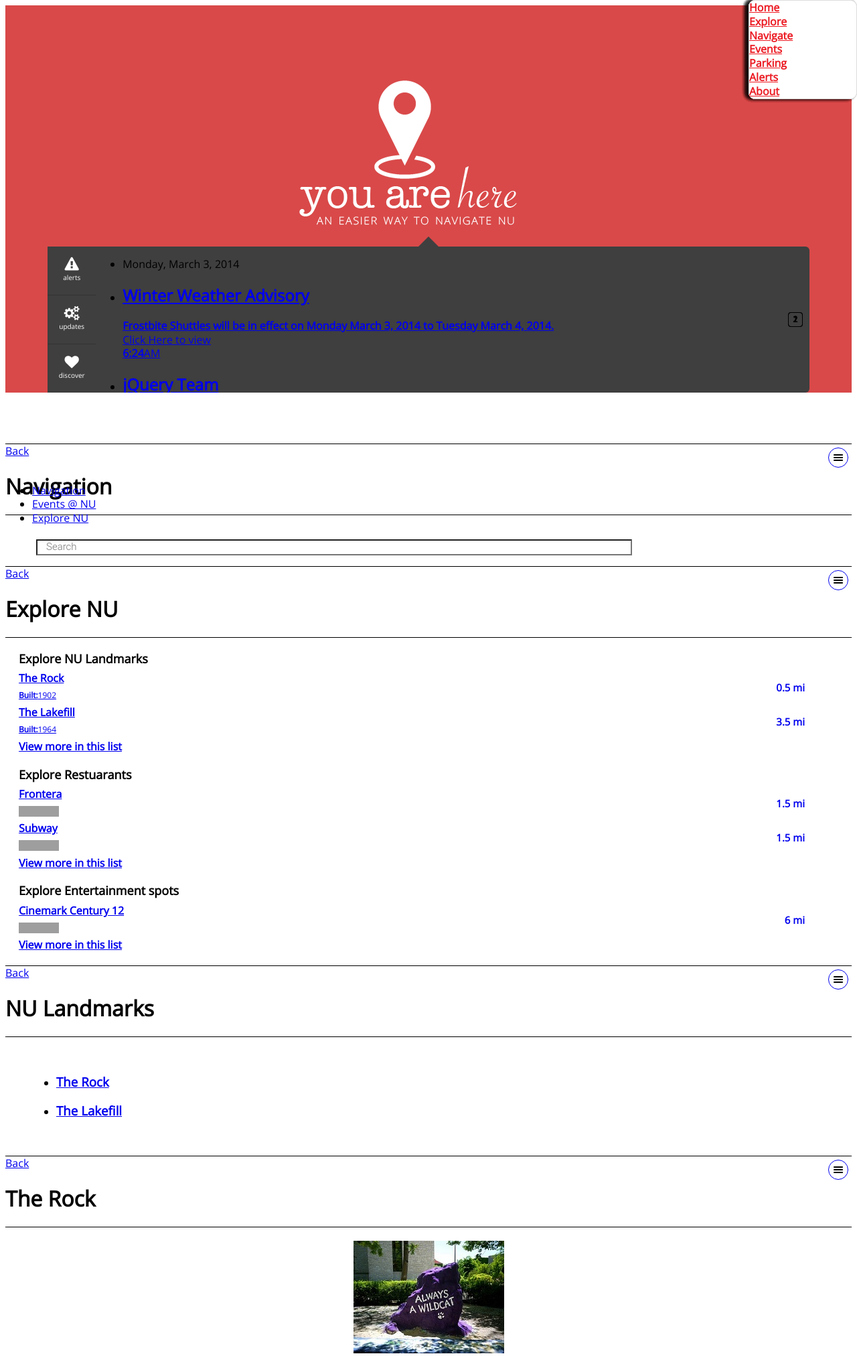
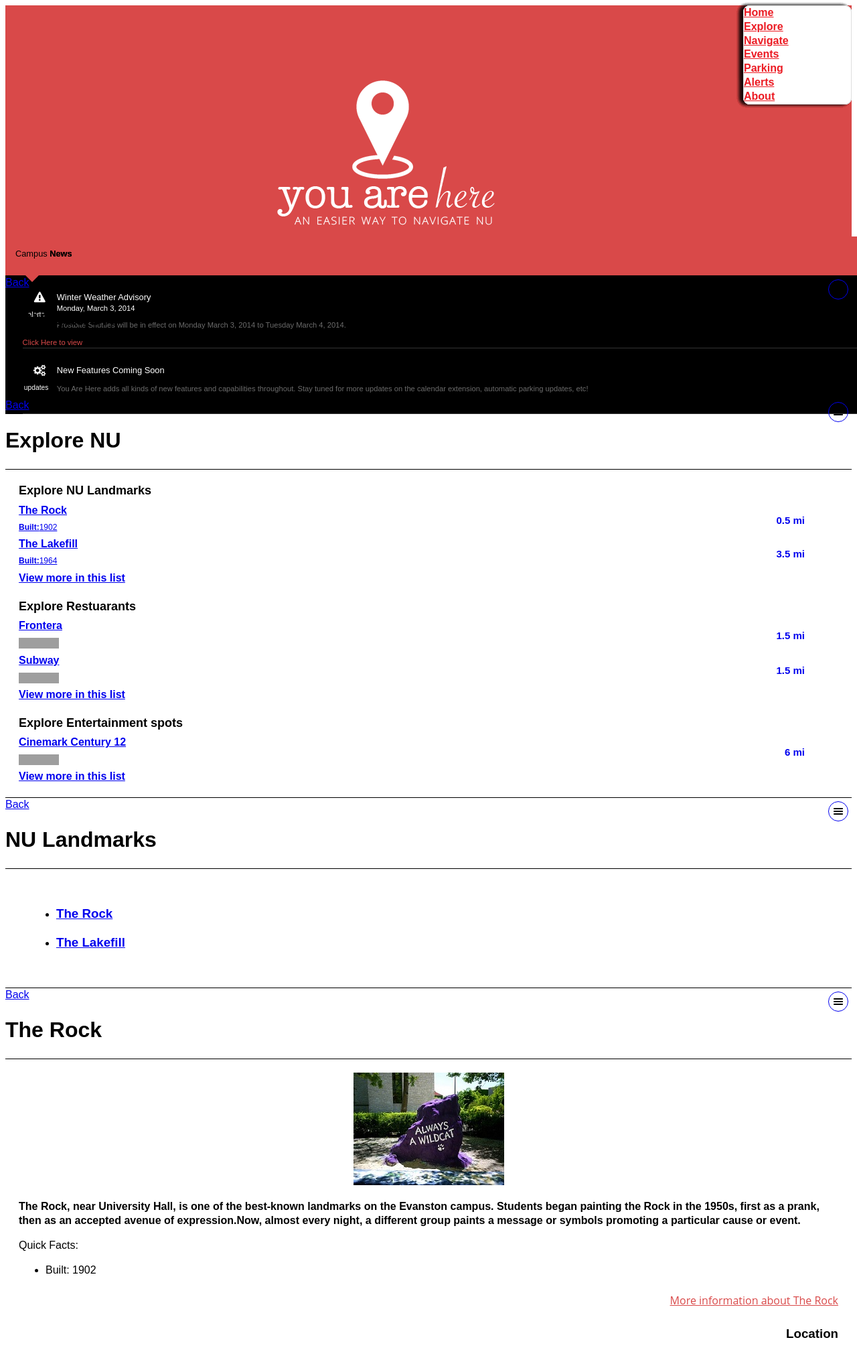
Before and after one commit to YouAreHere/youarehere.github.io, a PHP site: page / in a window 1280 px wide. Shown: the top 2024 px of the page at 67% size. Run offline with PHP 8.4, Linux system fonts and the light colour scheme; some libraries are stand-ins or nearby versions; grey boxes are pictures that could not be loaded.

Commit message:
design updates

```diff
--- a/CSS/style.css
+++ b/CSS/style.css
@@ -1,20 +1,32 @@
 @charset "UTF-8";
 /* CSS Document */
-
-
-* {
-	font-family: 'Open Sans', sans-serif;
-}
 
 article, aside, details, figcaption, figure, footer, header, hgroup, menu, nav, section {
     display: block;
 }
 
-/* ----------- HOME PAGE  ----------- */
+/* ------------------------------ HOME PAGE  ------------------------------ */
+/* ======================================================================== */
 #home {
 	background-color: #d94949;
 	/*alternate*/
 	/*background-color: #084387;*/
+}
+
+#custom-header {
+	color: white;
+	height: 3%;
+}
+
+#custom-panel {
+	color: white;
+	float: right;
+	margin-right: 3%;
+}
+
+#custom-panel a {
+	text-decoration: none;
+	color: white !important;
 }
 
 #custom-main {
@@ -23,101 +35,121 @@ article, aside, details, figcaption, figure, footer, header, hgroup, menu, nav,
 	margin: 0 auto;
 }
 
-#custom-main img{
+img {
 	max-width: 100%;
 	height: auto;
 }
 
-#custom-nav {
+#custom-nav-footer {
 	bottom: 0;
 	z-index: 9999;
 	position: fixed;
 	width: 100%;
 }
 
-#custom-header {
-	color: white;
-	height: 3%;
+#block-container {
+	margin-top: -1em;
+	height: 33%;
+	width: 100%;
 }
 
-#updates-wrapper {
-	position: relative;
-	background: #3F3F3F;
-	/*width: 340px;*/
-    height: 218px;
-    /*max-height: 200px;*/
-    /*max-height: 200px;*/
-    border-radius: 6px;
-    margin-left: 5%;
-    margin-right: 5%;
-    margin-bottom: 6%;
+#block {
+	width:100%;
+	height: 3em;
+	background: #d94949;
+	padding: 5px;
+	position:relative;
+	/*margin-bottom:1em;*/
 }
 
-#updates-wrapper:after {
-	bottom: 100%;
-	left: 50%;
-	border: solid transparent;
-	content: " ";
-	height: 0;
-	width: 0;
+#block:after {
+	z-index: 1;
+	content:'';
+	display: block;
 	position: absolute;
-	pointer-events: none;
-	border-color: rgba(246, 246, 246, 0);
-	border-bottom-color: #3F3F3F;
-	border-width: 15px;
-	margin-left: -15px;
+	top:100%; /*should be set to 100% */
+	left:30px;
+	width:0;
+	height:0;
+	border-color: #d94949 transparent transparent transparent; /*border color should be same as div div background color*/
+	border-style: solid;
+	border-width: 10px;
 }
 
-#updates, #alerts, #discover {
-	max-height: 218px;
-	overflow: scroll;
+.title-block {
+	color: black;
+	text-shadow: none;
+	font-size: 0.8em;
+	margin-left: 10px;
 }
 
-#updates, #discover {
-	display: none;
+#block-updates {
+	width: 100%;
+	height: auto;
+	background: black;
+	position: fixed;
 }
 
-#updates-wrapper p{
-	padding:0;
-	margin:0;
+.boxes {
+	margin-left: 2%;
+	font-weight: normal;
+	text-decoration: none;
+	text-shadow: none;
 }
 
-#bars {
-	float: left;
+.news-boxes {
+	width: 100%;
+	height: auto;
+	min-height: 4.5em;
+	margin-top: 2%;
+	border-bottom: 1px solid #333;
 }
 
-#other-bar p, #updates-bar p, #alerts-bar p {
-	font-size: 10px;
+.icon-inner a, .icon-inner p{
+	color: white !important;
+	font-size: 0.8em;
 	font-weight: normal;
 	text-decoration: none;
 	text-transform: lowercase;
 	text-shadow: none;
-	padding-top: 3px;
+	float: left;
+	height:4em;
+	width: 4em;
+	text-align: center;
+	/*border-bottom: 1px solid #333;*/
 }
 
-.bars-inner {
-	padding-top: 1em;
+.content-title {
+	color: white;
+	font-size: 0.8em;
+	margin: 0;
+	padding: 0;
 }
 
-.bars-inner a {
-	text-decoration: none;
-	color: white !important;
+.sub-title {
+	color: white;
+	font-size: 0.7em;
+	margin: 0;
+	padding: 0;
 }
 
-#alerts-bar {
-	height:4.5em;
-	width: 4.5em;
-	background-color: #3F3F3F;
-	color: white;
-	text-align: center;
-	border-bottom: 1px solid #333;
+.content-text {
+	color: #6b6b6b;
+	font-size: 0.7em;
 }
 
-#alerts-bar:hover {
+.content-link {
+	color: #d94949 !important;
+	font-size: 0.7em;
+	margin: 0;
+	padding: 0;
+}
+
+/*#alerts:hover {
 	border-right: 4px solid #3fbda5;
 }
 
-#updates-bar{
+#updates {
 	height: 4.5em;
 	width: 4.5em;
 	background-color: #3F3F3F;
@@ -140,37 +172,142 @@ article, aside, details, figcaption, figure, footer, header, hgroup, menu, nav,
 
 #other-bar:hover {
 	border-right: 4px solid #3fbda5;
+}*/
+
+/* General styles for all menus */
+.cbp-spmenu {
+    background: #333333;
+    position: fixed;
+    text-align: center;
+    text-shadow: none;
+}
+
+.cbp-spmenu h3 {
+    color: #afdefa;
+    font-size: 1.9em;
+    padding: 20px;
+    margin: 0;
+    background: #333333;
+}
+
+.cbp-spmenu a {
+    display: block;
+    font-size: 0.7em;
+    text-decoration: none;
+    color: #6b6b6b !important;
+    text-transform: uppercase;
+    letter-spacing: 1.1px;
+    padding-top: 5%;
+    padding-bottom: 5%;
+}
+
+.cbp-spmenu li {
+    display: block;
+    list-style-type: none;
+}
+
+.cbp-spmenu a:hover {
+    border-bottom: 2px solid #ff3d3d;
+    color: white !important;
+}
+
+.cbp-spmenu a:active {
+    background: #afdefa;
+    color: #47a3da;
+}
+
+/* Orientation-dependent styles for the content of the menu */
+
+.cbp-spmenu-vertical {
+    width: 240px;
+    height: 100%;
+    top: 0;
+    z-index: 1000;
+}
+
+.cbp-spmenu-vertical a {
+    /*padding: 1em;*/
 }
 
 
-.uparrowdiv {
-	width:600px;
-	min-height:40px; /*min height of DIV should be set to at least 2x the width of the arrow*/
-	background: black;
-	color:white;
-	padding:5px;
-	position:relative;
-	word-wrap:break-word;
-	-moz-border-radius:5px; /*add some nice CSS3 round corners*/
-	-webkit-border-radius:5px;
-	border-radius:5px;
-	margin-bottom:2em;
+/* Vertical menu that slides from the left or right */
+
+.cbp-spmenu-right {
+    right: -240px;
 }
 
-.rightarrowdiv:after{ /*arrow added to rightarrowdiv DIV*/
-content:'';
-display:block;
-position:absolute;
-top:10px;
-left:100%; /*should be set to 100% */
-width:0;
-height:0;
-border-color: transparent transparent transparent black; /*border color should be same as div div background color*/
-border-style: solid;
-border-width: 10px;
+.cbp-spmenu-right.cbp-spmenu-open {
+    right: 0px;
 }
 
-/* ----------- OTHER PAGES  ----------- */
+
+/* Push classes applied to the body */
+
+.cbp-spmenu-push {
+    overflow-x: hidden;
+    position: relative;
+    left: 0;
+}
+
+.cbp-spmenu-push-toright {
+    left: 240px;
+}
+
+.cbp-spmenu-push-toleft {
+    left: -240px;
+}
+
+/* Transitions */
+
+.cbp-spmenu,
+.cbp-spmenu-push {
+    -webkit-transition: all 0.3s ease;
+    -moz-transition: all 0.3s ease;
+    transition: all 0.3s ease;
+}
+
+/* Example media queries */
+
+@media screen and (max-width: 55.1875em){
+
+    .cbp-spmenu-horizontal {
+        font-size: 75%;
+        height: 110px;
+    }
+
+    .cbp-spmenu-top {
+        top: -110px;
+    }
+
+    .cbp-spmenu-bottom {
+        bottom: -110px;
+    }
+
+}
+
+@media screen and (max-height: 26.375em){
+
+    .cbp-spmenu-vertical {
+        font-size: 90%;
+        width: 190px;
+    }
+
+    .cbp-spmenu-left,
+    .cbp-spmenu-push-toleft {
+        left: -190px;
+    }
+
+    .cbp-spmenu-right {
+        right: -190px;
+    }
+
+    .cbp-spmenu-push-toright {
+        left: 190px;
+    }
+}
+
+/* ------------------------------ OTHER  ------------------------------ */
+/* ======================================================================== */
 
 #logo {
 	width: 25%;
--- a/index.html
+++ b/index.html
@@ -4,57 +4,116 @@
     <meta charset="utf-8">
     <title> You Are Here </title>
     <meta name="viewport" content="width=device-width, initial-scale=1">
+
+    <link href="CSS/font-awesome/css/font-awesome.min.css" rel="stylesheet"/>
+    <link href="CSS/jquery.mobile-1.4.1.css" rel="stylesheet"/>
+    <link href="CSS/themes/jquery.mobile.icons.min.css" rel="stylesheet" />
+    <link href="CSS/themes/pack1.min.css" rel="stylesheet"/>
+    <link href="CSS/mobile.css" rel="stylesheet" media="handheld, only screen and (max-device-width:480px)"/>
     <link href="CSS/style.css" rel="stylesheet" />
-    <!-- <link href="CSS/mobile.css" rel="stylesheet" media="handheld, only screen and (max-device-width:480px)"/> -->
-    <link href="CSS/font-awesome/css/font-awesome.min.css" rel="stylesheet"/>
-    <link href='http://fonts.googleapis.com/css?family=Open+Sans' rel='stylesheet' type='text/css'>
-    <link href="CSS/jquery.mobile-1.4.1.css" rel="stylesheet"/>
-    <link rel="stylesheet" href="CSS/themes/pack1.min.css" />
-    <link rel="stylesheet" href="CSS/themes/jquery.mobile.icons.min.css" />
+
     <script src="http://code.jquery.com/jquery-1.10.2.min.js"></script>
     <script src="http://code.jquery.com/mobile/1.4.1/jquery.mobile-1.4.1.min.js"></script>
     <script src="https://maps.googleapis.com/maps/api/js?v=3.exp&sensor=false&libraries=places"></script>
     <script src="JS/navigate.js"></script>
-    <script src="JS/updates.js"></script>
+    <script src="JS/jPushMenu.js"></script>
   </head>
 
-  <body>
+  <body class="cbp-spmenu-push">
 
   <!-- ===========================================================================================================================
                 Start of first page                    HOME
        =========================================================================================================================== -->
     <div data-role="page" id="home" data-theme="a">
 
-        <!-- HEADER -->
+        <!-- ** HEADER ** -->
         <div id="custom-header">
           <div id="custom-panel">
-            <a href="#sidebar" class="ui-nodisc-icon ui-alt-icon ui-btn-right ui-btn ui-icon-bars ui-btn-icon-notext ui-corner-all" data-role="button" role="button">Menu</a>
+            <a href="#" class="toggle-menu menu-right push-body">
+                <i class="fa fa-bars fa-2x"></i>
+            </a>
           </div>
         </div>
 
-        <!-- MAIN TEXT -->
+        <!-- ** SIDEBAR PANEL ** -->
+        <nav class="cbp-spmenu cbp-spmenu-vertical cbp-spmenu-right" id="cbp-spmenu-s2">
+            <h3><img src="Images/icon.png" /></h3>
+            <li class="active"><a href="#home"><!-- <i class="fa fa-home fa-fw"></i> -->Home</a></li>
+            <li><a href="#explore"><!-- <i class="fa fa-search fa-fw"></i> -->Explore</a></li>
+            <li><a href="#navigation"><!-- <i class="fa fa-map-marker fa-fw"></i> -->Navigate</a></li>
+            <li><a href="#events"><!-- <i class="fa fa-calendar fa-fw"></i> -->Events</a></li>
+            <li><a href="#"><!-- <i class="fa fa-shopping-cart fa-fw"></i> -->Parking</a></li>
+            <li><a href="#"><!-- <i class="fa fa-warning fa-fw"></i> -->Alerts</a></li>
+            <li><a href="#"><!-- <i class="fa fa-info-circle fa-fw"></i> -->About</a></li>
+        </nav>
+
+        <!-- ** MAIN TEXT ** -->
         <div id="custom-main" role="main" class="ui-content">
             <img src="Images/title1.png"/>
         </div>
 
-        <!-- ** SIDEBAR PANEL **  -->
-        <div data-role="panel" id="sidebar" data-position="right" data-display="overlay" class="jqm-navmenu-panel ui-corner-all ui-panel ui-panel-position-right ui-panel-display-overlay ui-body-a ui-panel-animate ui-panel-open" data-theme="a">
-            <div class="ui-panel-inner">
-              <ul data-role="listview" data-inset="true" class="ui-alt-icon ui-nodisc-icon ui-listview">
-                <li data-icon="home"><a href="#home">Home</a></li>
-                <li data-icon="search"><a href="#explore">Explore</a></li>
-                <li data-icon="navigation"><a href="#navigation">Navigate</a></li>
-                <li data-icon="calendar"><a href="#events">Events</a></li>
-                <li data-icon="grid"><a href="#">Parking</a></li>
-                <li data-icon="alert"><a href="#">Alerts</a></li>
-                <li data-icon="info"><a href="#">About</a></li>
-              </ul>
+
+        <div id="block-container">
+            <div id="block">
+                <p class="title-block">Campus <span style="text-shadow: 0 0 0 black;"><b>News</b></span></p>
+            </div>
+
+            <div id="block-updates">
+                <div class="boxes">
+                    <div id="alerts" class="news-boxes">
+                        <div class="icon-inner">
+                            <a href="#">
+                                <i class="fa fa-warning fa-lg"></i>
+                                <p>Alerts</p>
+                            </a>
+                        </div>
+
+                        <div class="content">
+                            <p class="content-title">Winter Weather Advisory</p>
+                            <p class="sub-title">Monday, March 3, 2014</p>
+                            <p class="content-text">Frostbite Shuttles will be in effect on Monday March 3, 2014 to Tuesday March 4, 2014.</p>
+                            <p class="content-link">Click Here to view</p>
                         </div>
                     </div>
 
-        <!-- UPDATES PANEL -->
-        <div id="updates-wrapper">
-            <div id="bars">
+                    <div id="updates" class="news-boxes">
+                        <div class="icon-inner">
+                            <a href="#">
+                                <i class="fa fa-gears fa-lg"></i>
+                                <p>Updates</p>
+                            </a>
+                        </div>
+
+                        <div class="content">
+                            <p class="content-title">New Features Coming Soon</p>
+                            <p class="content-text">You Are Here adds all kinds of new features and capabilities throughout. Stay tuned for more updates on the calendar extension, automatic parking updates, etc!</p>
+                        </div>
+                    </div>
+
+                </div>
+            </div>
+
+
+
+        </div>
+
+        <!-- FOOTER BUTTONS
+        <div id="custom-nav-footer" data-role="navbar" data-iconpos="bottom" data-theme="a">
+          <ul class="ui-alt-icon ui-nodisc-icon">
+            <li><a href="#navigation" data-icon="navigation">Navigation</a></li>
+            <li><a href="#events" data-icon="calendar">Events @ NU</a></li>
+            <li><a href="#explore" data-icon="search">Explore NU</a></li>
+          </ul>
+        </div>-->
+
+        <!--call jPushMenu, required-->
+        <script>
+        jQuery(document).ready(function($) {
+            $('.toggle-menu').jPushMenu();
+        });
+        </script>
+
+        <!-- <div id="bars">
                     <div id="alerts-bar">
                         <div class="bars-inner">
                             <a href="#" onclick="alerts()">
@@ -81,9 +140,9 @@
                             </a>
                         </div>
                     </div>
-            </div>
+                </div> -->
 
-            <div id="alerts">
+        <!-- <div id="alerts">
                 <ul data-role="listview" data-inset="true" data-theme="a">
                     <li data-role="list-divider">Monday, March 3, 2014 <span class="ui-li-count">2</span></li>
                     <li><a href="#home">
@@ -138,17 +197,7 @@
                         <p>Phoenix</p></a>
                         </li>
                     </ul>
-            </div>
-        </div>
-
-        <!-- FOOTER BUTTONS -->
-        <div id="custom-nav" data-role="navbar" data-iconpos="bottom" data-theme="b">
-          <ul class="ui-alt-icon ui-nodisc-icon">
-            <li><a href="#navigation" data-icon="navigation">Navigation</a></li>
-            <li><a href="#events" data-icon="calendar">Events @ NU</a></li>
-            <li><a href="#explore" data-icon="search">Explore NU</a></li>
-          </ul>
-        </div>
+                </div>  -->
 
         <!-- **NAVIGATION HEADER MENU**
         <div data-role="header" class="jqm-header ui-header ui-bar-inherit" role="banner">
@@ -156,6 +205,21 @@
             <a href="#sidebar" class="ui-nodisc-icon ui-alt-icon ui-btn-right ui-btn ui-icon-bars ui-btn-icon-notext ui-corner-all" data-role="button" role="button">Menu</a>
         </div>-->
 
+        <!-- ** SIDEBAR PANEL **
+        <div data-role="panel" id="sidebar" data-position="right" data-display="overlay" class="jqm-navmenu-panel ui-corner-all ui-panel ui-panel-position-right ui-panel-display-overlay ui-body-a ui-panel-animate ui-panel-open" data-theme="a">
+            <div class="ui-panel-inner">
+              <ul data-role="listview" data-inset="true" class="ui-alt-icon ui-nodisc-icon ui-listview">
+                <li>Home</li>
+                <li data-icon="home"><a href="#home">Home</a></li>
+                <li data-icon="search"><a href="#explore">Explore</a></li>
+                <li data-icon="navigation"><a href="#navigation">Navigate</a></li>
+                <li data-icon="calendar"><a href="#events">Events</a></li>
+                <li data-icon="grid"><a href="#">Parking</a></li>
+                <li data-icon="alert"><a href="#">Alerts</a></li>
+                <li data-icon="info"><a href="#">About</a></li>
+              </ul>
+            </div>
+        </div>-->
 
         <!-- **MAIN BODY**
         <div role="main" class="ui-content">
```
Also changed, not shown: JS/jPushMenu.js (added, +93 -0 lines), Images/icon.png (added), Images/mini-logo.png (added). Lines whose indentation alone changed are shown as unchanged.
